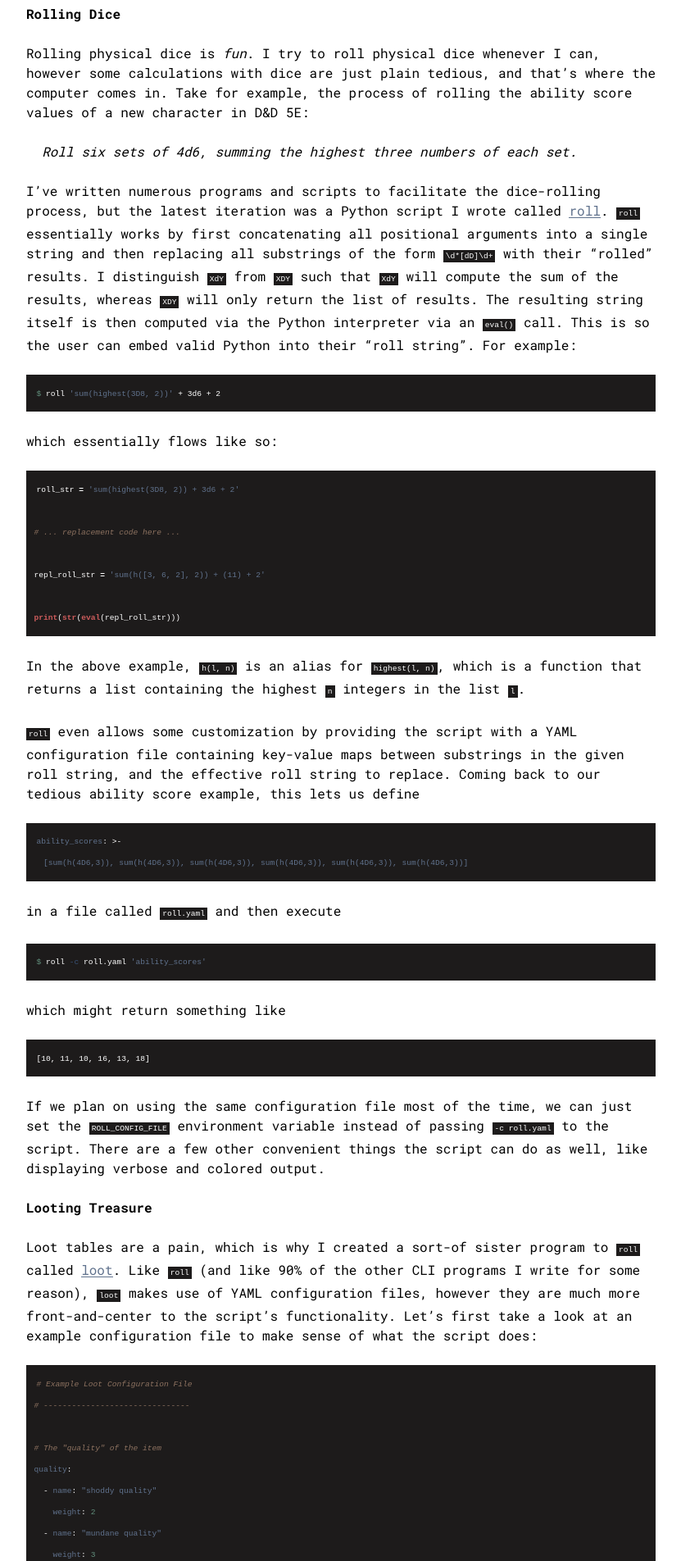
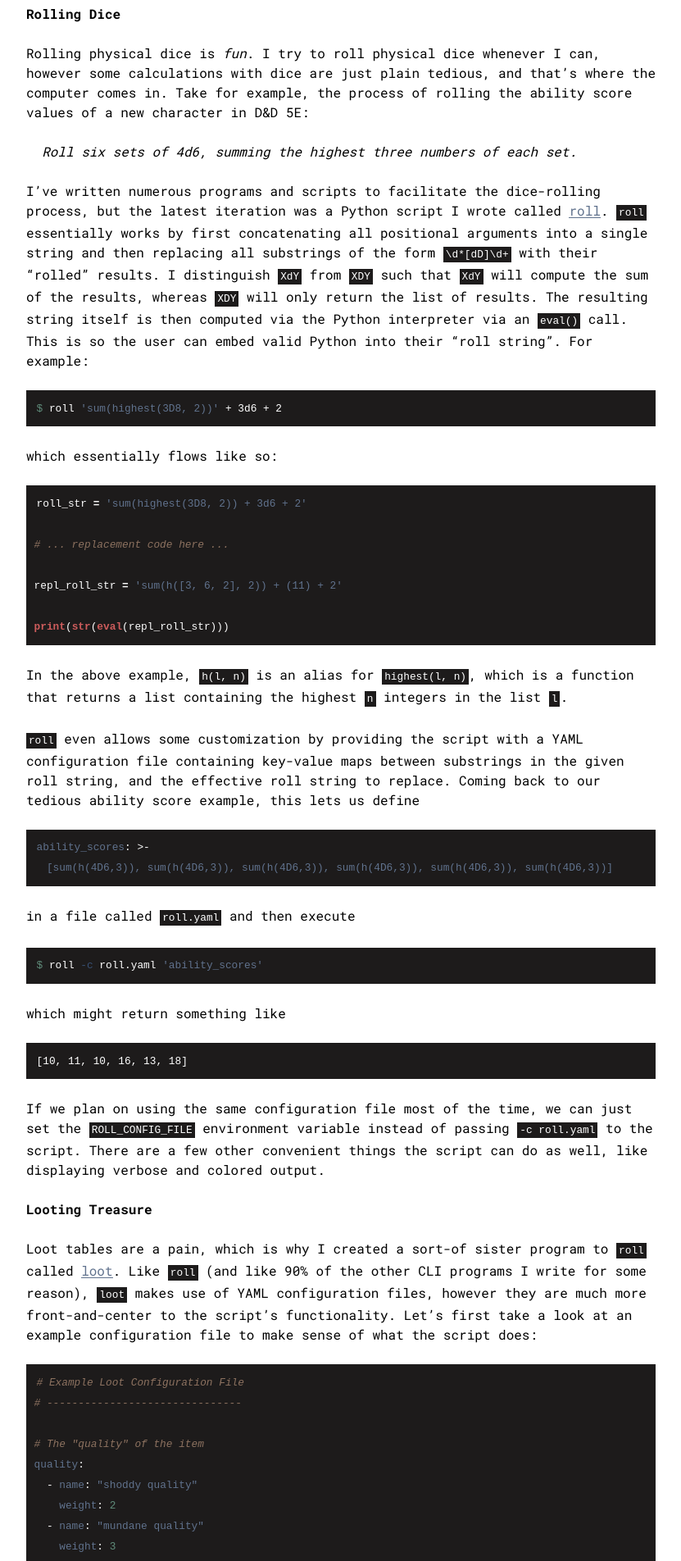
Before and after one commit to HarrisonTotty/harrisontotty.github.io, a Jekyll site: the page built from _posts/2019-03-18-computational-dnd.md, in a window 1280 px wide. Shown: the part 312-2216 px from the top of the page at 82% size, without its empty margins (224-1055 px from the left). Built offline with Jekyll 4.4.1, drawn with Linux system fonts in a browser that asks for light colours.

Commit message:
re-size code font

```diff
--- a/_layouts/post.html
+++ b/_layouts/post.html
@@ -206,7 +206,7 @@
   code {
     background-color: #1d1b1b;
     color: #fff;
-    font-size: 60%;
+    font-size: 80%;
     padding: 2px 3px;
   }
   </style>
```
